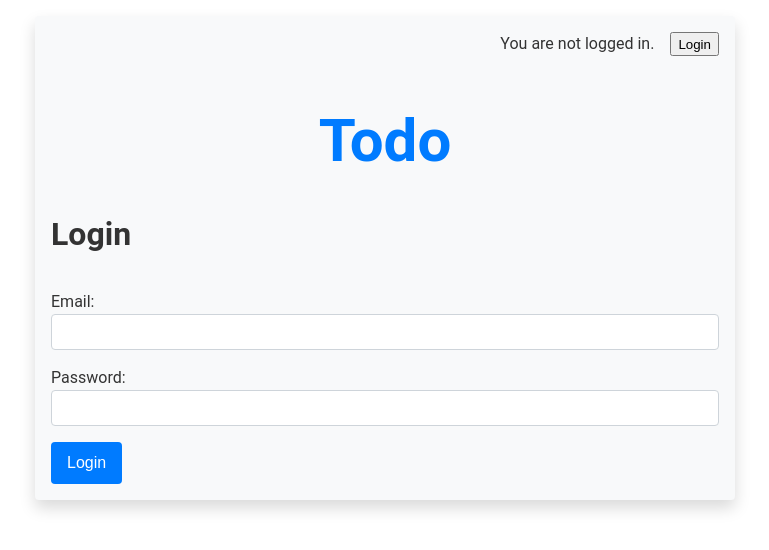
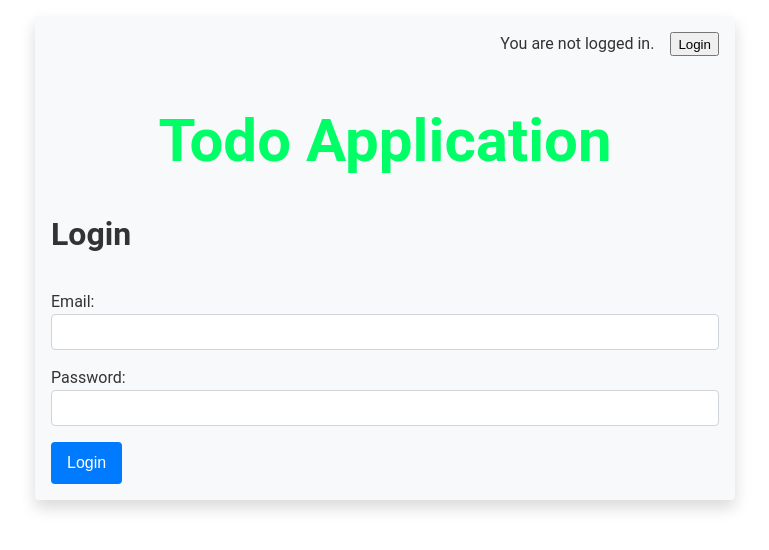
Before and after one commit to ankittkinha/todo, a React (Create React App) app: page /login in a window 1280 px wide. Shown: the top 550 px of the page, without its empty margins (255-1024 px from the left). Built offline with nearby package versions, Linux system fonts and the light colour scheme.

Commit message:
Changed app title and it's color

```diff
--- a/src/App.css
+++ b/src/App.css
@@ -40,7 +40,7 @@ h1,h2,h3,h4,h5,h6, p {
 }
 
 .app-title {
-  color: #007bff;
+  color: #00ff66;
   padding: 1.5rem;
   text-align:center;
   font-size: 2.5rem;
--- a/src/components/Layout.js
+++ b/src/components/Layout.js
@@ -7,7 +7,7 @@ const Layout = () => {
     <div className='main-container'>
       <AuthStatus />
       <header className="app-title">
-        <h2>Todo </h2>
+        <h2>Todo Application</h2>
       </header>
 
       <Outlet />
```
